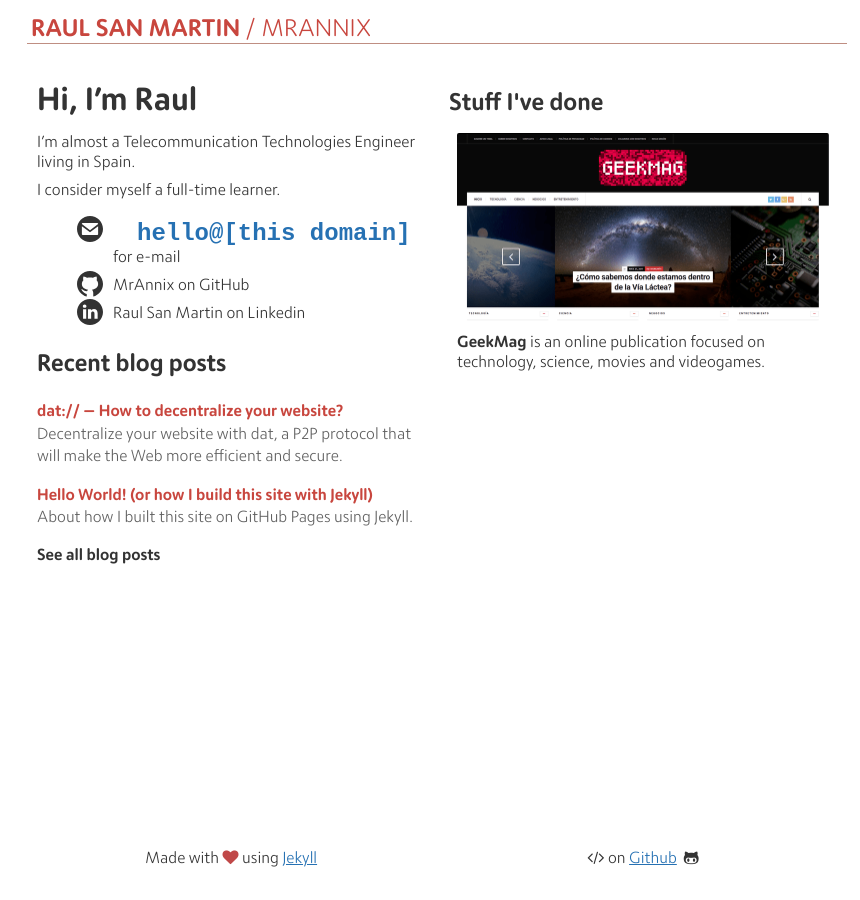
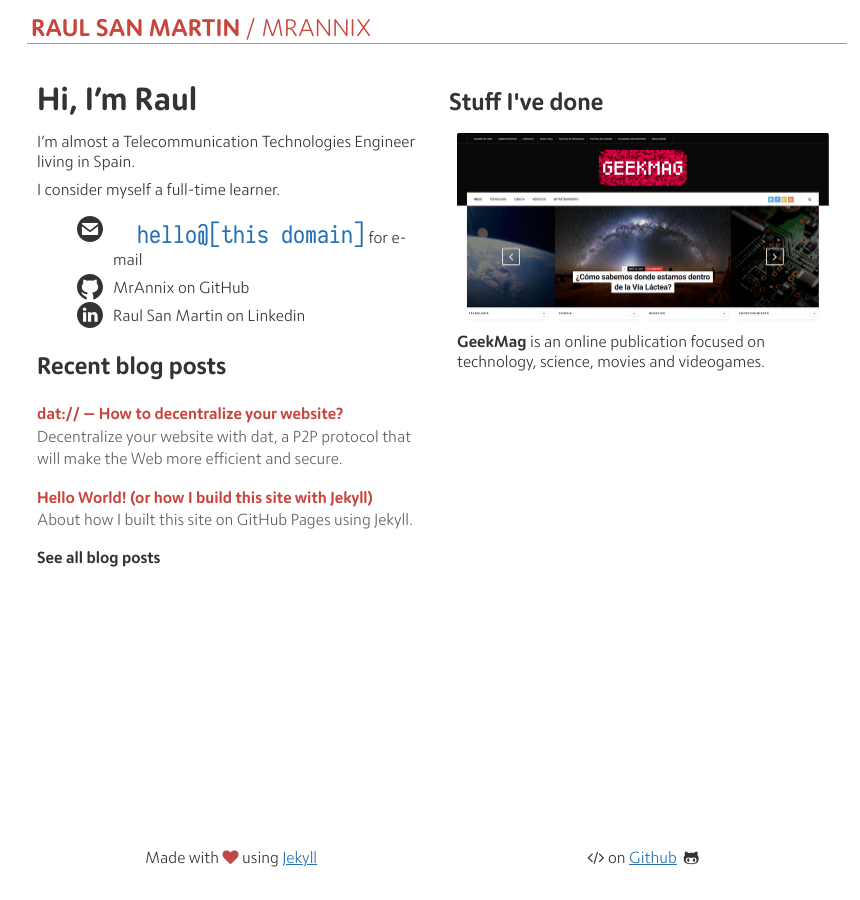
Before and after one commit to MrAnnix/MrAnnix.github.io, a Jekyll site: the page built from index.html, in a window 1280 px wide. Shown: the whole page, without its empty margins (203-1063 px from the left). Built offline with Jekyll 4.4.1, drawn with Linux system fonts in a browser that asks for light colours; nearby versions of some CDN libraries; library files that are not in the unit come from our copies; the list of posts is cut into pages by our own code.

Commit message:
Update _config.yml

```diff
--- a/_config.yml
+++ b/_config.yml
@@ -51,7 +51,7 @@ email: hello@[this domain]
 
 social:
   - title: e-mail
-    description: '<span class="address" style="font-family:monospace;font-weight:bold">hello@[this domain]</span> for e-mail'
+    description: '<span class="address">hello@[this domain]</span> for e-mail'
     link: "/contact"
     alt: "Contact page"
   - title: github
```
